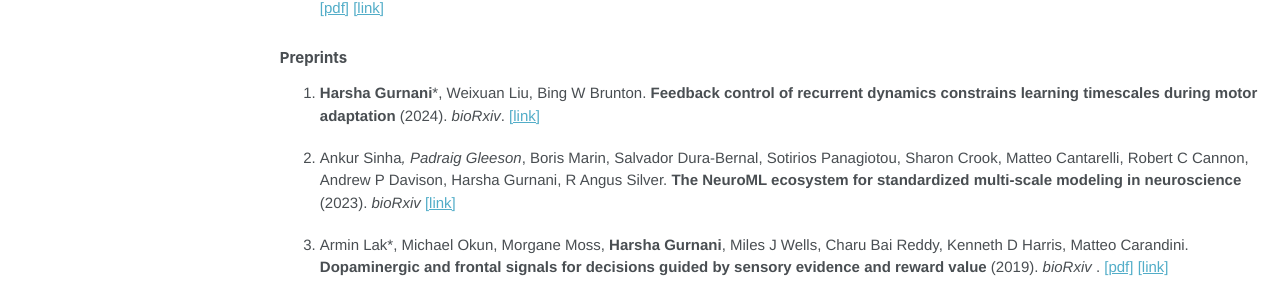
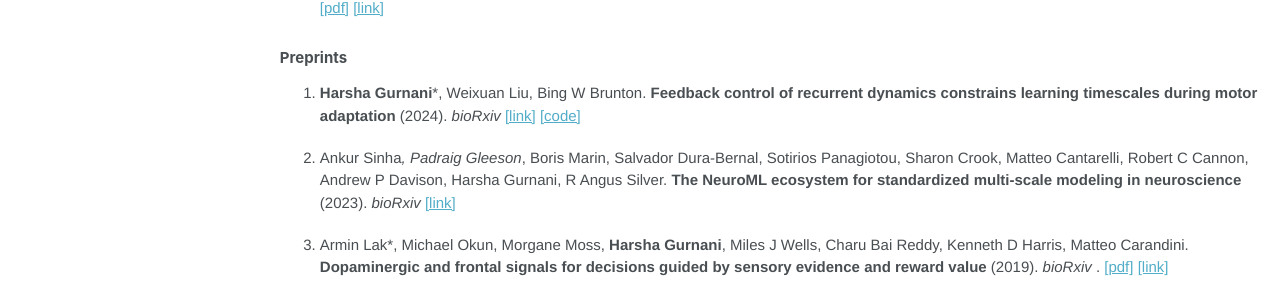
Before and after one commit to harshagurnani/harshagurnani.github.io, a Jekyll site: the page built from _pages/publications.md, in a window 1280 px wide and 927 px high. Shown: the part 464-764 px from the top of the window. Built offline with Jekyll 4.4.1, drawn with Linux system fonts in a browser that asks for light colours.

Commit message:
Update publications.md

```diff
--- a/_pages/publications.md
+++ b/_pages/publications.md
@@ -17,7 +17,7 @@ Please refer to my [Google scholar](https://scholar.google.com/citations?user=2u
 4. Armin Lak\*, Michael Okun, Morgane M Moss, **Harsha Gurnani**, Karolina Farrell, Miles J Wells, Charu Bai Reddy, Adam Kepecs, Kenneth D Harris, Matteo Carandini. __Dopaminergic and prefrontal basis of learning from sensory confidence and reward value__ (2020).  *Neuron* .  [[pdf]](http://harshagurnani.github.io/files/Laketal_2020.pdf)  [[link]](https://doi.org/10.1016/j.neuron.2019.11.018)
 
 ### Preprints
-5. **Harsha Gurnani**\*, Weixuan Liu, Bing W Brunton. __Feedback control of recurrent dynamics constrains learning timescales during motor adaptation__ (2024). *bioRxiv*. [[link]](https://doi.org/10.1101/2024.05.24.595772)
+5. **Harsha Gurnani**\*, Weixuan Liu, Bing W Brunton. __Feedback control of recurrent dynamics constrains learning timescales during motor adaptation__ (2024). *bioRxiv* [[link]](https://doi.org/10.1101/2024.05.24.595772) [[code]](https://github.com/harshagurnani/FeedbackControlledRNN)
 
 6. Ankur Sinha*, Padraig Gleeson*, Boris Marin, Salvador Dura-Bernal, Sotirios Panagiotou, Sharon Crook, Matteo Cantarelli, Robert C Cannon, Andrew P Davison, Harsha Gurnani, R Angus Silver. __The NeuroML ecosystem for standardized multi-scale modeling in neuroscience__ (2023). *bioRxiv* [[link]](https://www.biorxiv.org/content/10.1101/2023.12.07.570537v1.abstract)
 
```
